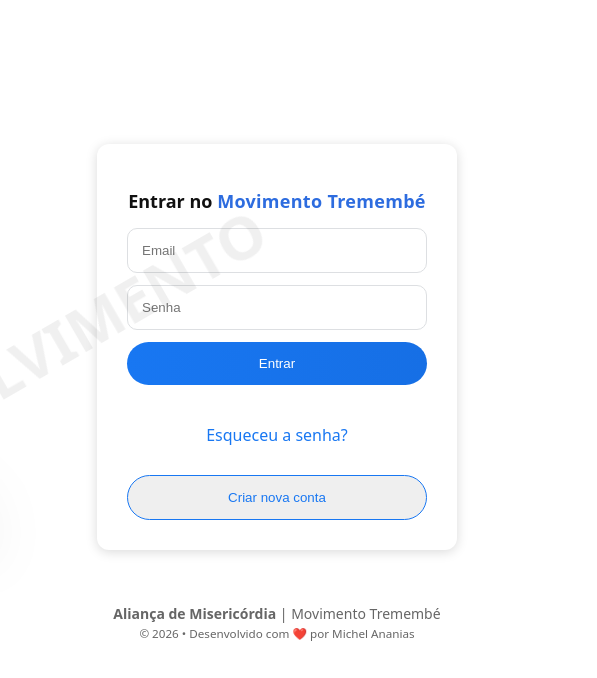
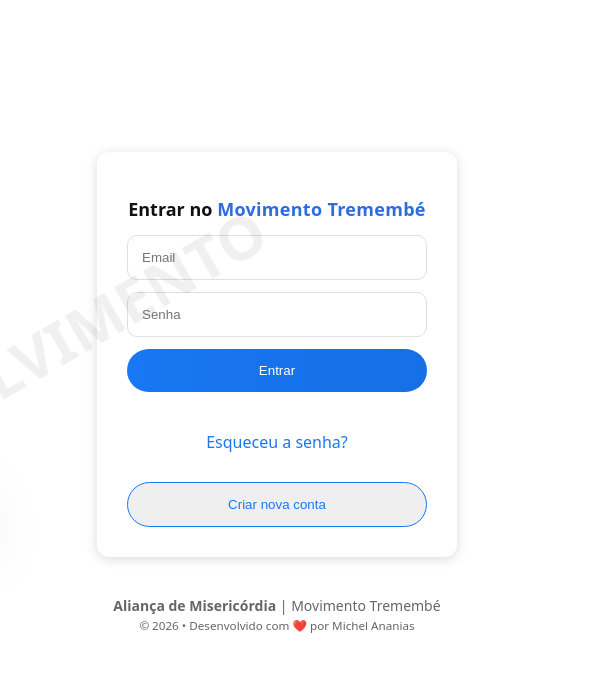
Before and after one commit to michelananiasam-cloud/aliancatremembe, a plain HTML site: page login/index.html in a window 1280 px wide. Shown: the full height of the page, 683-1280 px from the left. Drawn offline with Linux system fonts and the light colour scheme.

Commit message:
Update styles.css

```diff
--- a/config/css/styles.css
+++ b/config/css/styles.css
@@ -251,9 +251,17 @@
    LOGIN CARD
 ====================================== */
 .login-wrapper {
+  width: 100%;
+  max-width: 420px;
+
   display: flex;
   flex-direction: column;
   align-items: center;
+
+  justify-content: center; /* ✅ centraliza verticalmente */
+  gap: 15px; /* ✅ controla distância do footer */
+
+  min-height: 60vh; /* ✅ cria área para centralização real */
 }
 
 .login-container {
@@ -350,7 +358,7 @@
    FOOTER
 ====================================== */
 .footer {
-  margin-top: 40px;
+  margin-top: 10px;
   text-align: center;
   color: var(--muted);
   font-size: 14px;
```
